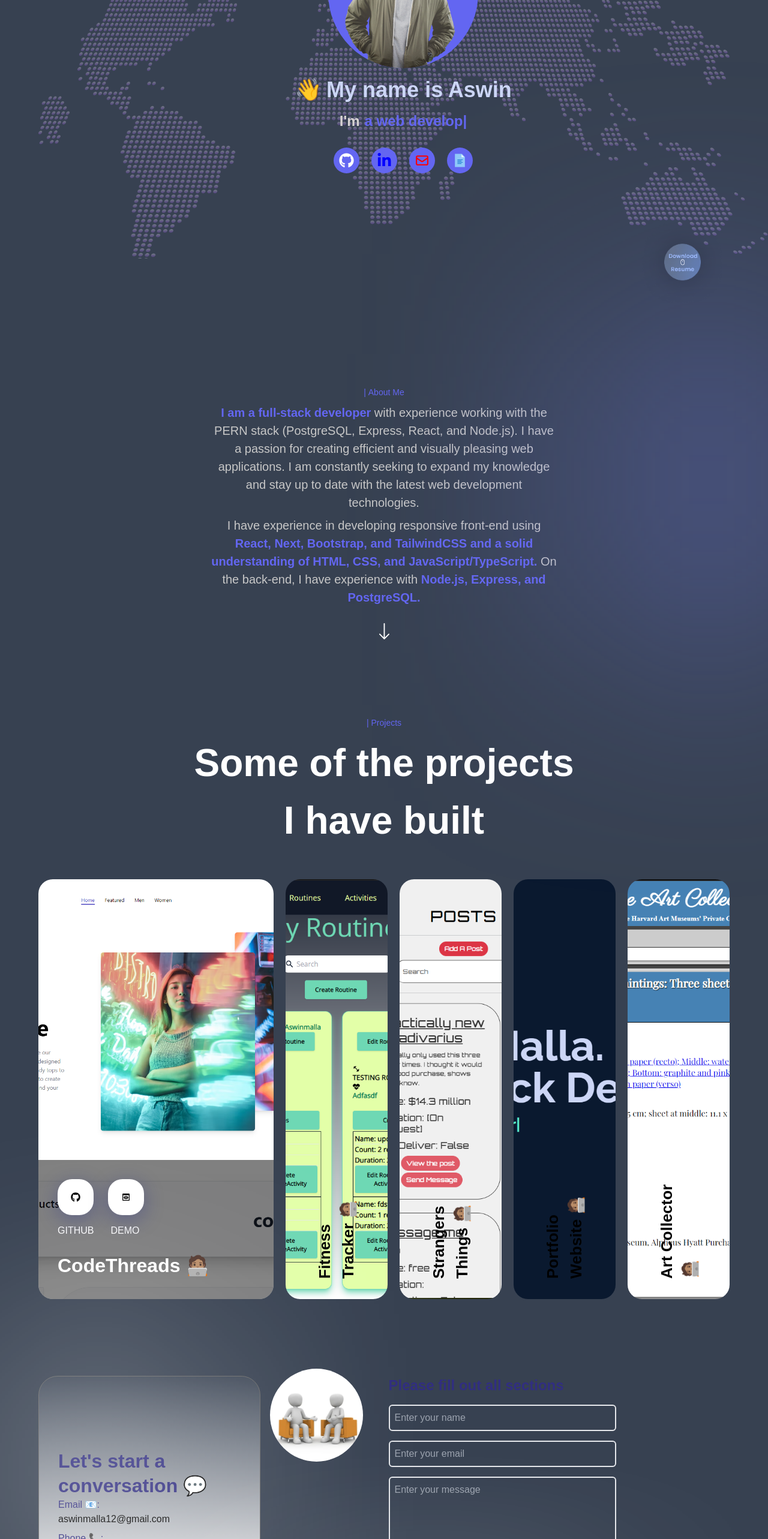
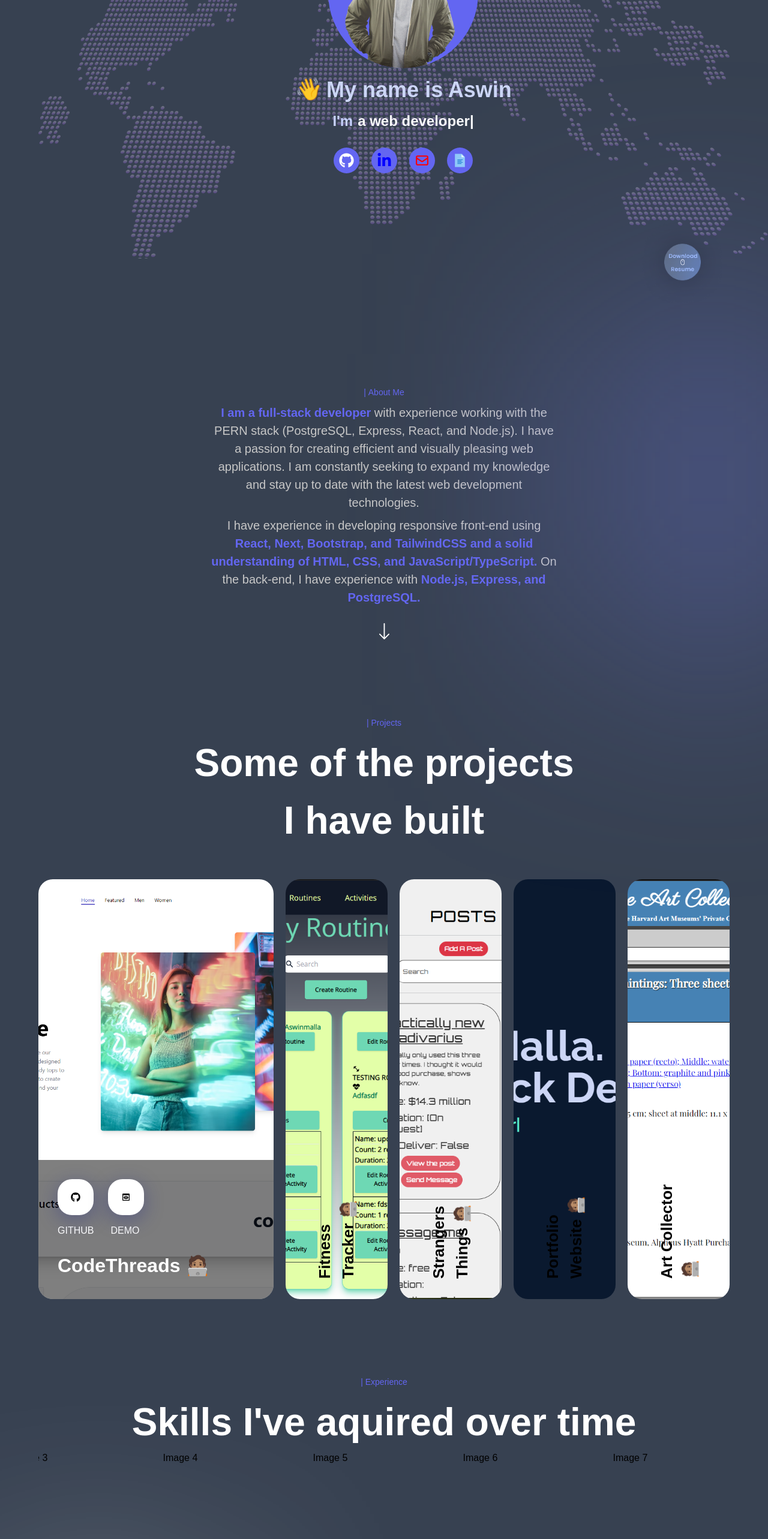
Before and after one commit to AMT98/PortfolioV2, a Next.js app: page / in a window 1280 px wide. Shown: the part 200-2766 px from the top of the page at 60% size. Built offline with nearby package versions, Linux system fonts and the light colour scheme; a web font is replaced by a local one.

Commit message:
Created skills section

```diff
--- a/app/page.js
+++ b/app/page.js
@@ -17,7 +17,7 @@ const Page = () => (
     </div>
     {/* <World /> */}
     <div className="relative">
-      {/* <Insights /> */}
+      <Insights />
       <div />
       <Feedback />
     </div>
--- a/sections/Hero.jsx
+++ b/sections/Hero.jsx
@@ -39,10 +39,10 @@ const Hero = () => (
                   My name is Aswin
                 </h3>
                 <div>
-                  <p className="md:text-2xl sm:text-xl max-w-7xl  font-bold text-[#d7d3d3]">
+                  <p className="md:text-2xl sm:text-xl max-w-7xl  font-bold text-indigo-200">
                     I'm
                     <Typed
-                      className="w-full md:text-2xl sm:text-xl text-md sm:max-w-lg font-bold py-1 ml-2 text-indigo-500"
+                      className="w-full md:text-2xl sm:text-xl text-md sm:max-w-lg font-bold py-1 ml-2 text-gray-50"
                       strings={[
                         'a software developer',
                         'a problem solver',
--- a/sections/Insights.jsx
+++ b/sections/Insights.jsx
@@ -3,9 +3,8 @@
 import { motion } from 'framer-motion';
 
 import styles from '../styles';
-import { insights } from '../constants';
 import { staggerContainer } from '../utils/motion';
-import { InsightCard, TitleText, TypingText } from '../components';
+import { TitleText, TypingText } from '../components';
 
 const Insights = () => (
   <section className={`${styles.paddings} relative z-10`}>
@@ -16,12 +15,27 @@ const Insights = () => (
       viewport={{ once: false, amount: 0.25 }}
       className={`${styles.innerWidth} mx-auto flex flex-col`}
     >
-      <TypingText title="| Insight" textStyles="text-center" />
-      <TitleText title={<>Insight about metaverse</>} textStyles="text-center" />
-      <div className="mt-[50px] flex flex-col gap-[30px]">
-        {insights.map((item, index) => (
-          <InsightCard key={`insight-${index}`} {...item} index={index + 1} />
-        ))}
+      <TypingText title="| Experience" textStyles="text-center" />
+      <TitleText title={<>Skills I've aquired over time</>} textStyles="text-center" />
+      <div className="w-full bg-transparent">
+        <div className="h-[200px] m-auto overflow-hidden relative w-auto">
+          <ul className="flex w-[calc(250px*14)] animate-scroll">
+            <li className="w-[250px]">Image 1</li>
+            <li className="w-[250px]">Image 2</li>
+            <li className="w-[250px]">Image 3</li>
+            <li className="w-[250px]">Image 4</li>
+            <li className="w-[250px]">Image 5</li>
+            <li className="w-[250px]">Image 6</li>
+            <li className="w-[250px]">Image 7</li>
+            <li className="w-[250px]">Image 8</li>
+            <li className="w-[250px]">Image 9</li>
+            <li className="w-[250px]">Image 10</li>
+            <li className="w-[250px]">Image 11</li>
+            <li className="w-[250px]">Image 12</li>
+            <li className="w-[250px]">Image 13</li>
+            <li className="w-[250px]">Image 14</li>
+          </ul>
+        </div>
       </div>
     </motion.div>
   </section>
--- a/tailwind.config.js
+++ b/tailwind.config.js
@@ -16,6 +16,15 @@ module.exports = {
       transitionTimingFunction: {
         'out-flex': 'cubic-bezier(0.05, 0.6, 0.4, 0.9)',
       },
+      animation: {
+        scroll: 'scroll 40s linear infinite',
+      },
+      keyframes: {
+        scroll: {
+          '0%': { transform: 'translateX(0)' },
+          '100%': { transform: 'translateX(calc(-250px * 14))' },
+        },
+      },
     },
   },
   plugins: [],
```
